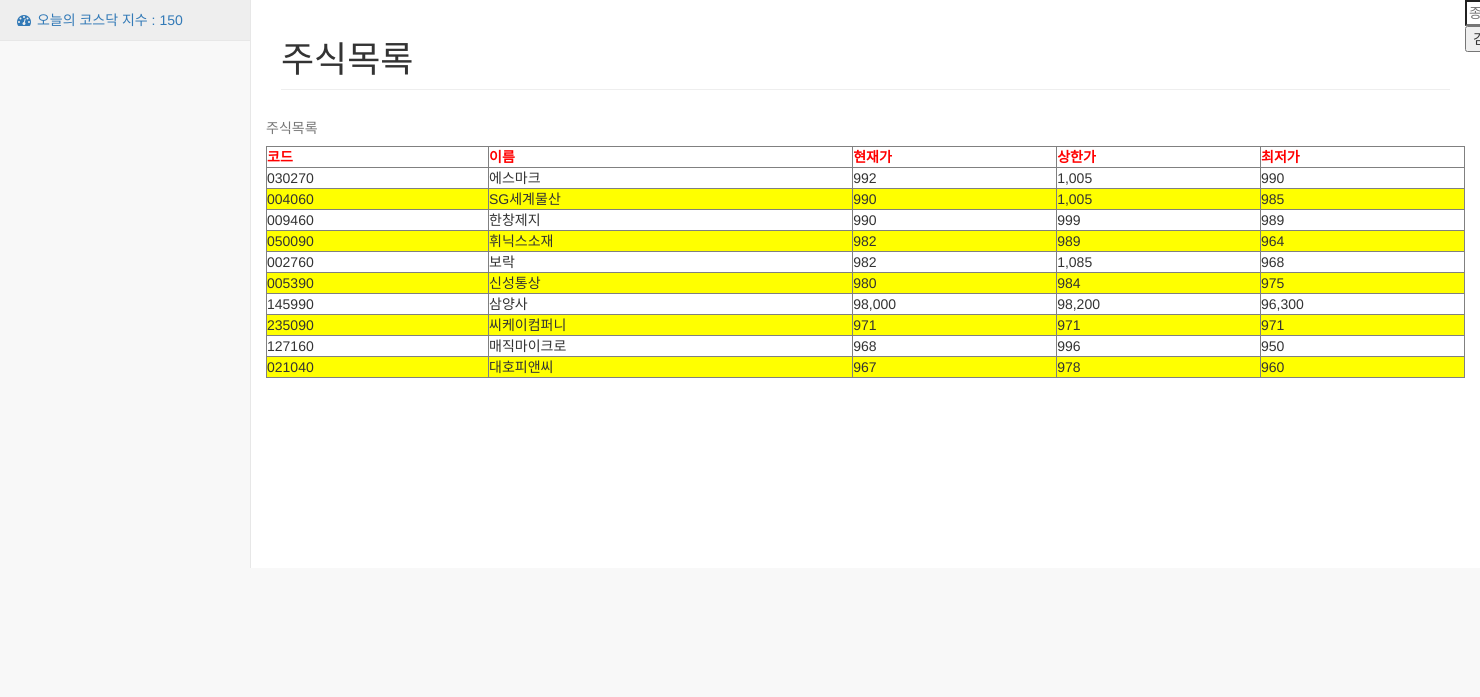
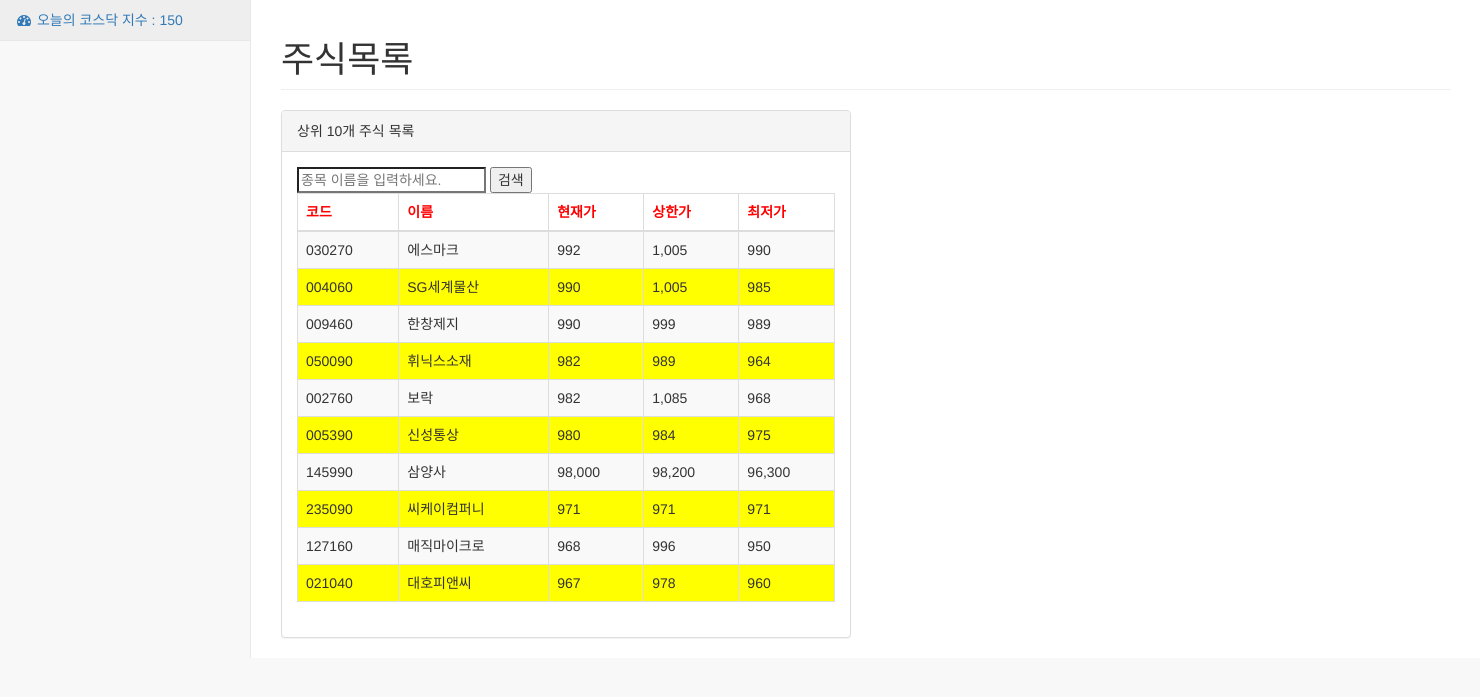
Before and after one commit to minsuk-sung/ssmc_python_using_bigdata, a Flask app: page /tradeList in a window 1480 px wide; the page is wider, and only the part inside the window is pictured. Shown: the part 51-748 px from the top of that part. Run offline with Flask 2, Linux system fonts and the light colour scheme; data comes from the database, SQL or seed files in the repository; some libraries are stand-ins or nearby versions.

Commit message:
tradeList 주식목록을 커스터마이징

```diff
--- a/flask_advance/templates/sub/tradeList_sub.html
+++ b/flask_advance/templates/sub/tradeList_sub.html
@@ -3,6 +3,16 @@
         <h1 class="page-header">주식목록</h1>
     </div>
     <!-- /.col-lg-12 -->
+
+    <div class="col-lg-6">
+        <div class="panel panel-default">
+            <div class="panel-heading">
+                상위 10개 주식 목록
+            </div>
+            <!-- /.panel-heading -->
+            <div class="panel-body">
+                <div class="table-responsive">
+                    <table class="table table-striped table-bordered table-hover">
 
                         {# 검색창 #}
                         <div>
@@ -20,10 +30,6 @@
                             </fieldset>
                         </div>
 
-    {# 쿼리문에서 가져온 데이터 #}
-    <div>
-        <table border="1" cellspacing = "0" width = "100%">
-            <caption>주식목록</caption>
                         <thead>
                             {# 코드 이름 현재가 상한가 최저가 #}
                             <th>코드</th>
@@ -44,6 +50,12 @@
                             {% endfor %}
                         </tbody>
                     </table>
+                </div>
+                <!-- /.table-responsive -->
+            </div>
+            <!-- /.panel-body -->
+        </div>
+        <!-- /.panel -->
     </div>
 
     {#  #}
```
Lines whose indentation alone changed are shown as unchanged.
